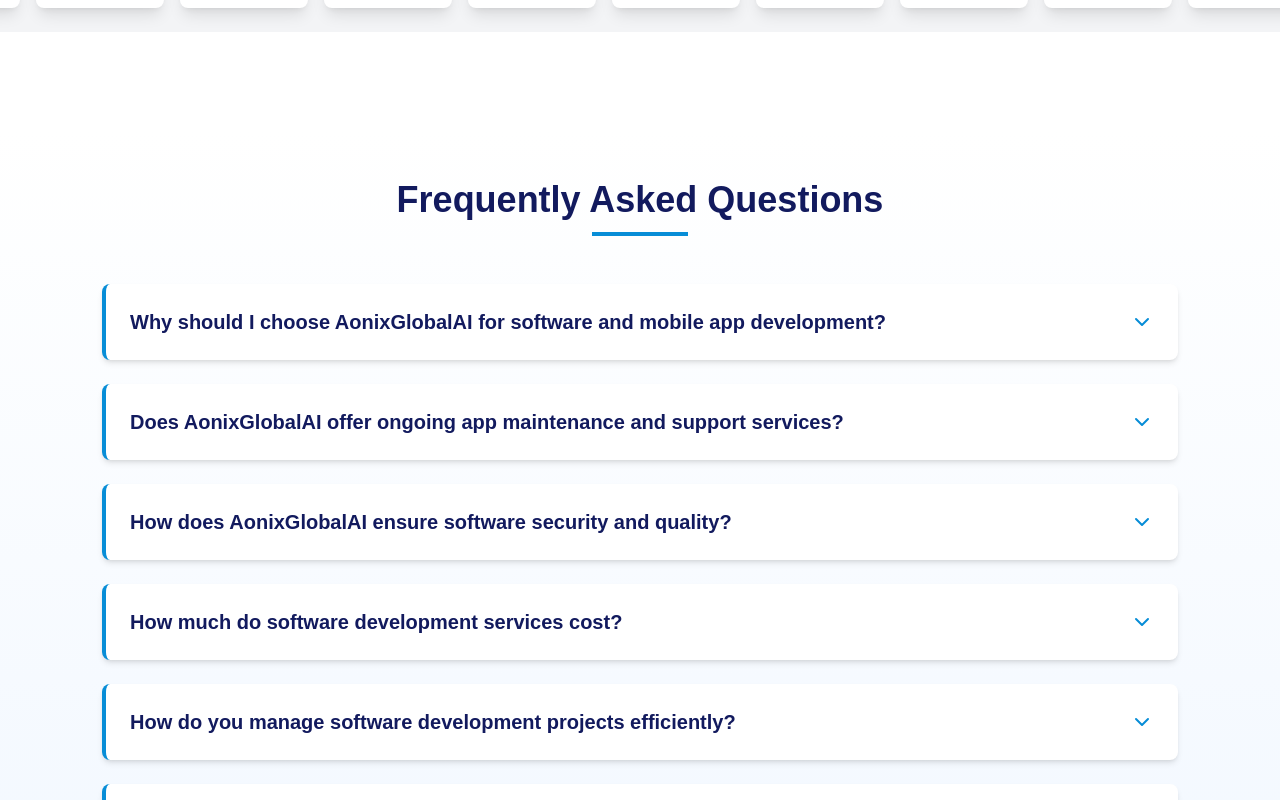
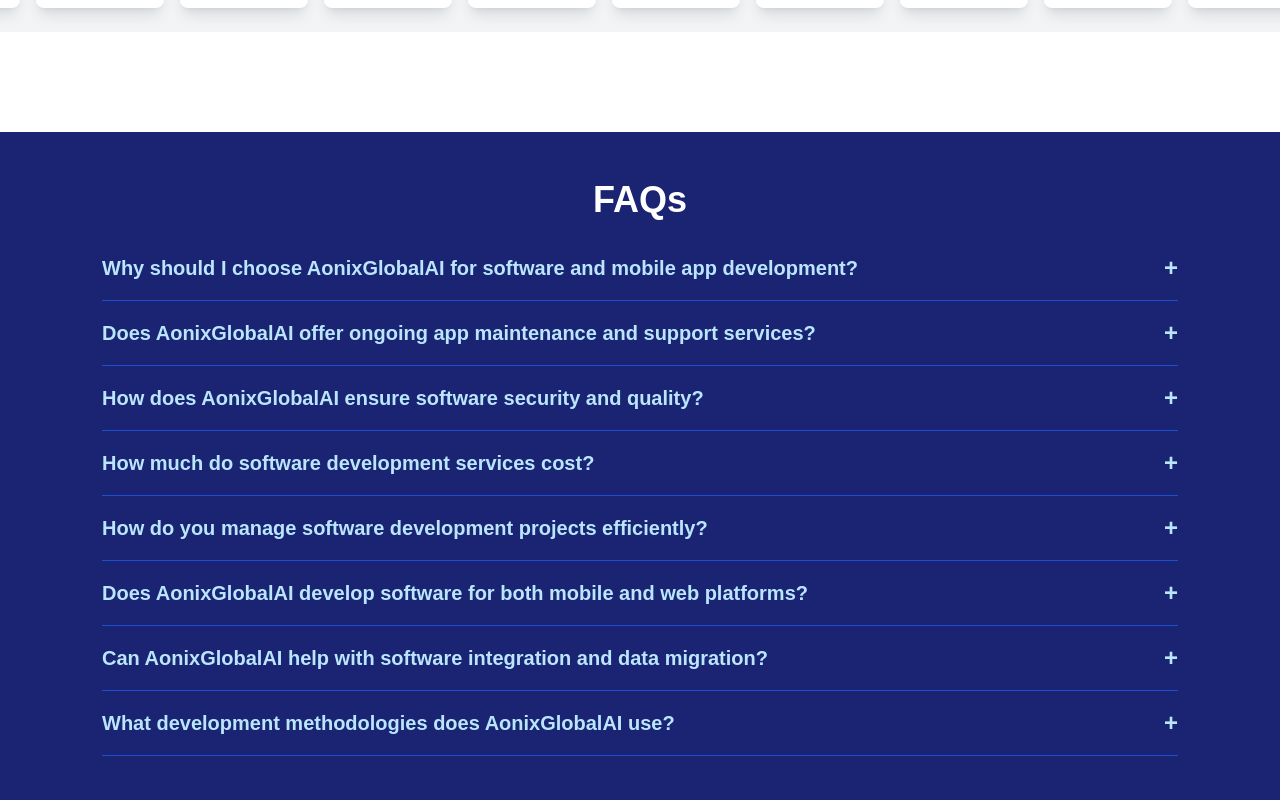
Before and after one commit to aOnixglobalai99/aonixglobalai-portfolio, a Next.js app: page / in a window 1280 px wide. Shown: the part 9060-9860 px from the top of the page. Built offline with nearby package versions, Linux system fonts and the light colour scheme.

Commit message:
FAQ UI update

```diff
--- a/src/components/FAQs.tsx
+++ b/src/components/FAQs.tsx
@@ -62,70 +62,33 @@ const FAQ: React.FC = () => {
   ];
 
   return (
-    <div className="bg-gradient-to-b from-white to-blue-50 p-6 md:p-12 w-full">
+    <div className="bg-[rgb(26,36,115)] text-white p-6 md:p-12 w-full ">
       <div className="max-w-[1140px] mx-auto px-4 sm:px-6 lg:px-8">
-        <h1 className="text-3xl md:text-4xl font-bold text-center mb-12 text-[#121a5e]">
-          <span className="relative inline-block after:content-[''] after:absolute after:w-24 after:h-1 after:bg-[#078dd7] after:bottom-0 after:left-1/2 after:-translate-x-1/2 after:mt-2 pb-4">
-            Frequently Asked Questions
-          </span>
+        <h1 className="text-3xl md:text-4xl font-bold text-center mb-8">
+          FAQs
         </h1>
-
-        <div className="space-y-6">
+        <div className="space-y-4">
           {faqs.map((faq, index) => (
-            <div
-              key={index}
-              className="bg-white shadow-md rounded-lg overflow-hidden border-l-4 border-[#078dd7] transition-all duration-300 hover:shadow-lg"
-            >
+            <div key={index} className="border-b border-blue-700 pb-4">
               <button
-                className="w-full text-left p-5 md:p-6 text-lg md:text-xl font-semibold flex justify-between items-center text-[#121a5e]"
+                className="w-full text-left text-lg md:text-xl font-semibold flex justify-between items-center text-sky-200"
                 onClick={() => toggleFAQ(index)}
-                aria-expanded={openIndex === index}
-                aria-controls={`faq-answer-${index}`}
               >
-                <span className="pr-4">{faq.question}</span>
-                <span className="text-[#078dd7] transition-transform duration-300 transform flex-shrink-0 ml-2">
-                  <svg
-                    xmlns="http://www.w3.org/2000/svg"
-                    width="24"
-                    height="24"
-                    viewBox="0 0 24 24"
-                    fill="none"
-                    stroke="currentColor"
-                    strokeWidth="2"
-                    strokeLinecap="round"
-                    strokeLinejoin="round"
-                    className={`transform transition-transform duration-300 ${
-                      openIndex === index ? 'rotate-180' : ''
-                    }`}
-                  >
-                    <polyline points="6 9 12 15 18 9"></polyline>
-                  </svg>
+                <span>{faq.question}</span>
+                <span className="text-2xl">
+                  {openIndex === index ? '-' : '+'}
                 </span>
               </button>
-
-              <div
-                id={`faq-answer-${index}`}
-                className={`overflow-hidden transition-all duration-300 ease-in-out ${
-                  openIndex === index
-                    ? 'max-h-96 opacity-100'
-                    : 'max-h-0 opacity-0'
-                }`}
-              >
-                <div className="p-5 md:p-6 pt-0 md:pt-0 border-t border-gray-100">
-                  <p className="text-base md:text-lg text-gray-700">
+              {openIndex === index && (
+                <div className="mt-4 w-full">
+                  <p className="text-base md:text-lg text-gray-100">
                     {faq.answer}
                   </p>
                 </div>
-              </div>
+              )}
             </div>
           ))}
         </div>
-
-        {/* <div className="mt-10 text-center">
-          <button className="bg-[#078dd7] rounded-md text-lg font-semibold text-white py-3 px-8 hover:bg-[#077bc8] transition-colors duration-300 shadow-md">
-            Contact Us For More Information
-          </button>
-        </div> */}
       </div>
     </div>
   );
```
